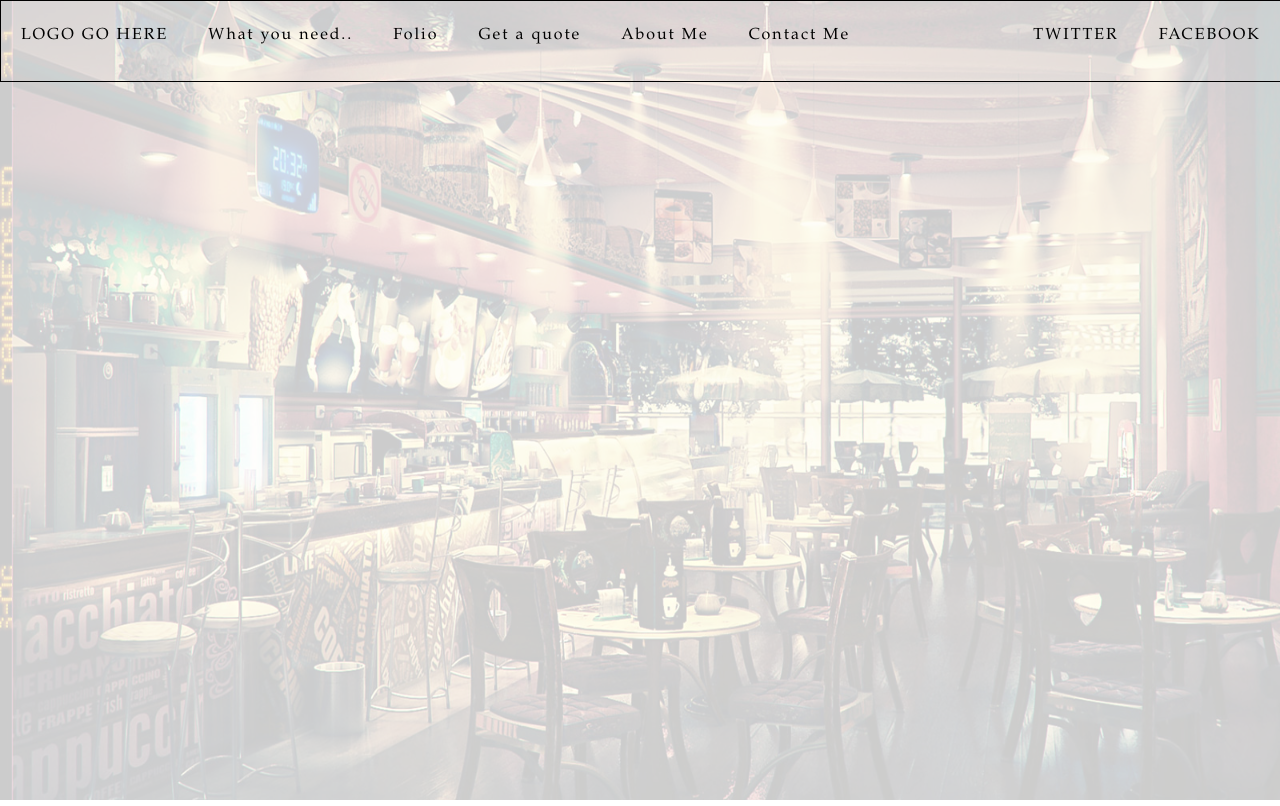
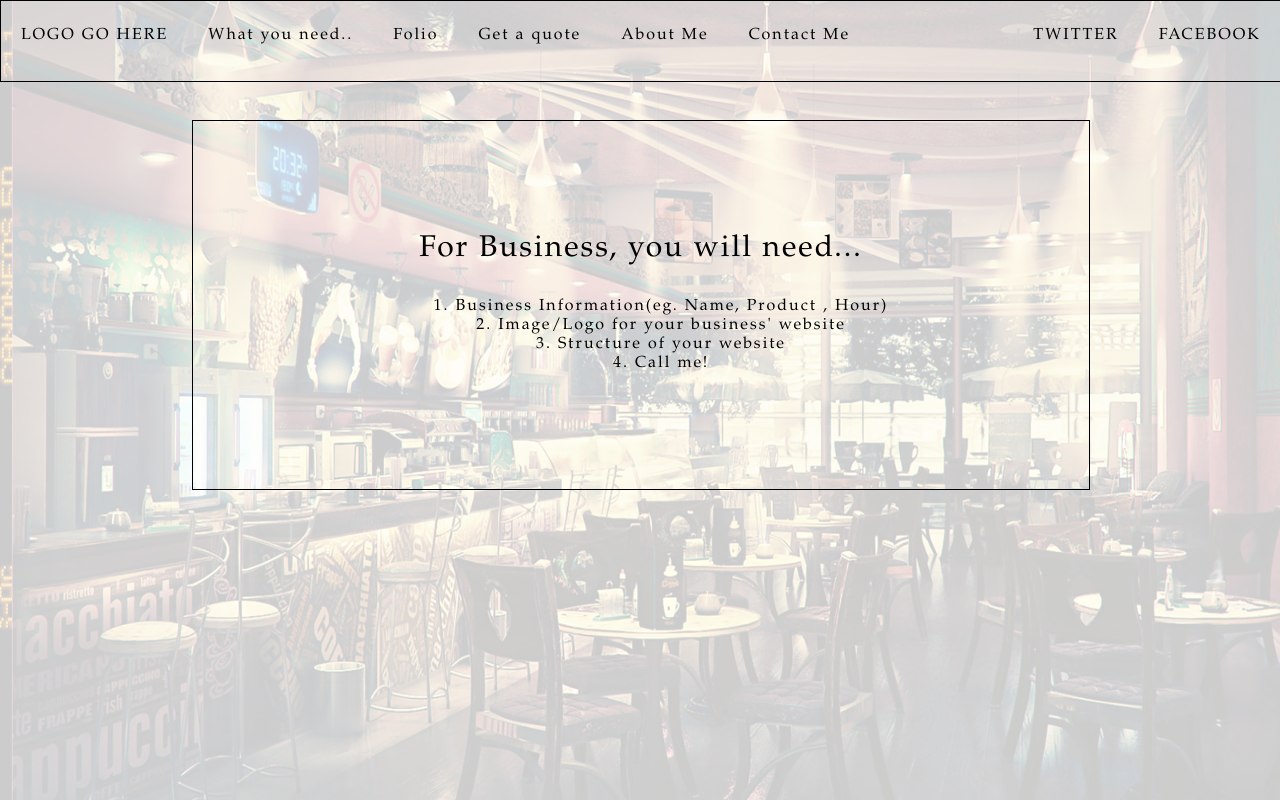
Before and after one commit to varesc90/varesc90.github.io, a plain HTML site: page whatyouneed.html in a window 1280 px wide. Both pictures are taken after a click on the item "Business". Drawn offline with Linux system fonts and the light colour scheme.

Commit message:
add some content in whatyouneed page

```diff
--- a/JS/index.js
+++ b/JS/index.js
@@ -3,9 +3,12 @@ var slideIndex = 0;
 
 
 
+
 $(document).ready(function() {
+    $('html').show();
 
     carousel();
+
 
 	$("#header li").mouseenter(function(){
 		$("#header").css("background-color","white")
--- a/JS/whatyouneed.js
+++ b/JS/whatyouneed.js
@@ -1,5 +1,6 @@
 $(document).ready(function() {
 
+  $('html').show();
 
 	$("#header li").mouseenter(function(){
 		$("#header").css("background-color","white")
@@ -20,12 +21,29 @@ $(document).ready(function() {
 
   	$("#business").click(function(){
   		fadeout("#body");
+      fadein("#businessBody");
   	})
 
+      $("#blog").click(function(){
+      fadeout("#body");
+      fadein("#blogBody");
+    })
+
  })
+
+
+/////////////////////////////////////
+//            Functions
+////////////////////////////////////
 
 function fadeout(element){
 	$(element).fadeOut("slow",function(){
 
 	});
 }
+
+function fadein(element){
+  $(element).fadeIn("slow",function(){
+
+  });
+}
--- a/styles/styles.css
+++ b/styles/styles.css
@@ -11,6 +11,8 @@ a{
 }
 
 html{
+
+	display:none;
 /*	background-color: lightblue;*/
 }
 
@@ -109,7 +111,7 @@ li{
 =========================================*/
 
 
-#body{
+#body , #businessBody, #blogBody{
 	width: 70%;
 	left: 15%;
 	position: absolute;
@@ -123,7 +125,7 @@ li{
 	margin-top: 30px;
 }
 
-#bodyText .headerText{
+.headerText{
 	text-align: center;
 	padding-top: 30px;
 	font-size: 30px;
@@ -146,3 +148,16 @@ li{
 #choices li{
 	cursor: pointer;
 }
+
+#businessBody li,#blogBody li{
+	list-style-type:  decimal;
+	list-style-position: inside;
+}
+
+#businessBody, #blogBody{
+	text-align: center;
+}
+
+#businessBody, #blogBody{
+	display:none;
+}
--- a/whatyouneed.html
+++ b/whatyouneed.html
@@ -24,8 +24,8 @@
 		</li>
 
 		<li id="socialNavBar">
-					<a href=""><ul>FACEBOOK</ul></a>
-					<a href=""><ul>TWITTER</ul></a>
+				<a href=""><ul>FACEBOOK</ul></a>
+				<a href=""><ul>TWITTER</ul></a>
 		</li>
 	</section>
 
@@ -36,7 +36,7 @@
 			<p class="headerText">What is the purpose of your website ?</p>
 			<ul id="choices">
 				<li id="business">Business</li>
-				<li class="options">Blog</li>
+				<li id="blog">Blog</li>
 				<li class="options">Restaurants</li>
 				<li class="options">Events</li>
 				<li class="options">Music</li>
@@ -45,8 +45,30 @@
 				<li class="options">Other</li>
 			</ul>
 		</div>
+	</section>
 
+	<section id="businessBody">
+		<div id="bodyText">
+			<p class="headerText">For Business, you will need...</p>
+			<ol>
+				<li>Business Information(eg. Name, Product , Hour)</li>
+				<li>Image/Logo for your business' website</li>
+				<li>Structure of your website</li>
+				<li>Call me!</li>
+			</ol>
+		</div>
+	</section>
 
+	<section id="blogBody">
+		<div id="bodyText">
+			<p class="headerText">For Blog, you will need...</p>
+			<ol>
+				<li>Your own contents</li>
+				<li>Images/Media (if any)</li>
+				<li>Structure of your website</li>
+				<li>Call me!</li>
+			</ol>
+		</div>
 	</section>
 
 	<script src="JS/jquery-3.0.0.js"></script>
```
Also changed, not shown: index.html (+1 -1 lines).
